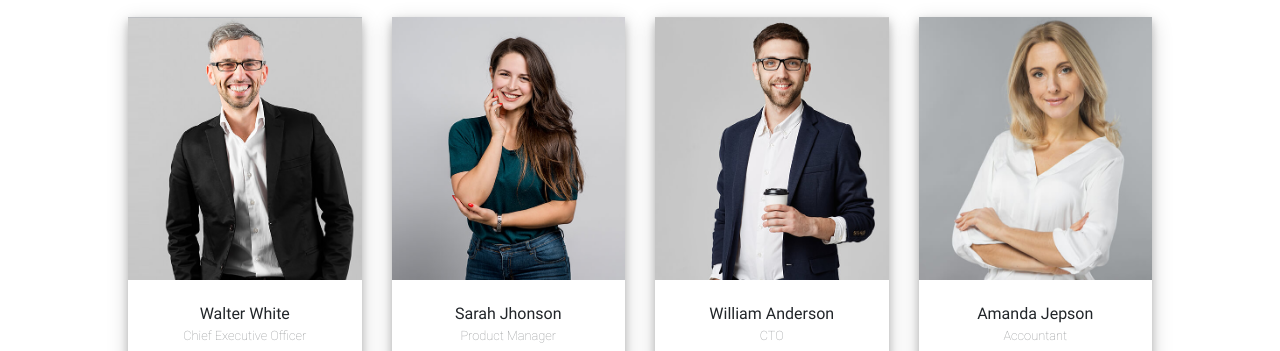
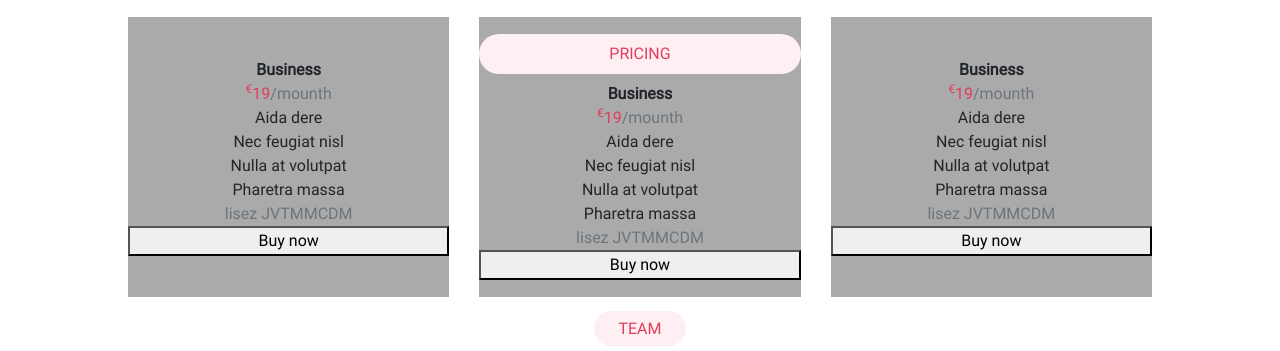
Before and after one commit to Bobby-Jack/Projet_Nomdutemplate_Ryad_Sofian, a website: page index.html in a window 1280 px wide. Shown: the part 143-494 px from the top of the page. Drawn offline with nearby package versions, Linux system fonts and the light colour scheme.

Commit message:
section5 card

```diff
--- a/index.html
+++ b/index.html
@@ -14,7 +14,48 @@
     <section id="section2"></section>
     <section id="section3"></section>
     <section id="section4"></section>
-    <section id="section5"></section>
+    <section id="section5">
+        <span class="section7-head bg-persoLightPink text-persoPink rounded-pill py-2 px-4 mb-2">PRICING</span>
+
+        <h2 class="section7-title fw-bolder mt-3">Our Competing <span class="text-persoPink">Prices</span></h2>
+        <p>
+            Lorem ipsum dolor sit amet consectetur adipisicing elit. Veniam unde sunt ullam exercitationem.<br>
+            Lorem ipsum dolor sit amet.
+        </p>
+        <div id="section5-row">
+            <div class="section5-col">
+                <span class="fw-bold">Business</span>
+                <span class="text-secondary"><span class="text-persoPink"><sup>€</sup>19</span>/mounth</span>
+                <span>Aida dere</span>
+                <span>Nec feugiat nisl</span>
+                <span>Nulla at volutpat</span>
+                <span>Pharetra massa</span>
+                <span class="text-secondary barre">lisez JVTMMCDM</span>
+                <button>Buy now</button>
+            </div>
+            <div class="section5-col" id="section5-col-spe">
+                <span class="section7-head bg-persoLightPink text-persoPink rounded-pill py-2 px-4 mb-2">PRICING</span>
+                <span class="fw-bold">Business</span>
+                <span class="text-secondary"><span class="text-persoPink"><sup>€</sup>19</span>/mounth</span>
+                <span>Aida dere</span>
+                <span>Nec feugiat nisl</span>
+                <span>Nulla at volutpat</span>
+                <span>Pharetra massa</span>
+                <span class="text-secondary barre">lisez JVTMMCDM</span>
+                <button>Buy now</button>
+            </div>
+            <div class="section5-col">
+                <span class="fw-bold">Business</span>
+                <span class="text-secondary"><span class="text-persoPink"><sup>€</sup>19</span>/mounth</span>
+                <span>Aida dere</span>
+                <span>Nec feugiat nisl</span>
+                <span>Nulla at volutpat</span>
+                <span>Pharetra massa</span>
+                <span class="text-secondary barre">lisez JVTMMCDM</span>
+                <button>Buy now</button>
+            </div>
+        </div>
+    </section>
     <section id="section6">
         <span class="section7-head bg-persoLightPink text-persoPink rounded-pill py-2 px-4 mb-2">TEAM</span>
 
--- a/src/sass/modules/_section5.sass
+++ b/src/sass/modules/_section5.sass
@@ -0,0 +1,16 @@
+#section5
+    text-align: center
+#section5-row
+    width: 100%
+    padding: 10px 10% 10px 10%
+    height: 300px
+    display: flex
+    justify-content: center
+    gap: 30px
+    .section5-col
+        display: flex
+        justify-content: center
+        flex-direction: column
+        height: 100%
+        width: 33%
+        background-color: #aaa
```
Also changed, not shown: public/css/style.css, 1 other file.
